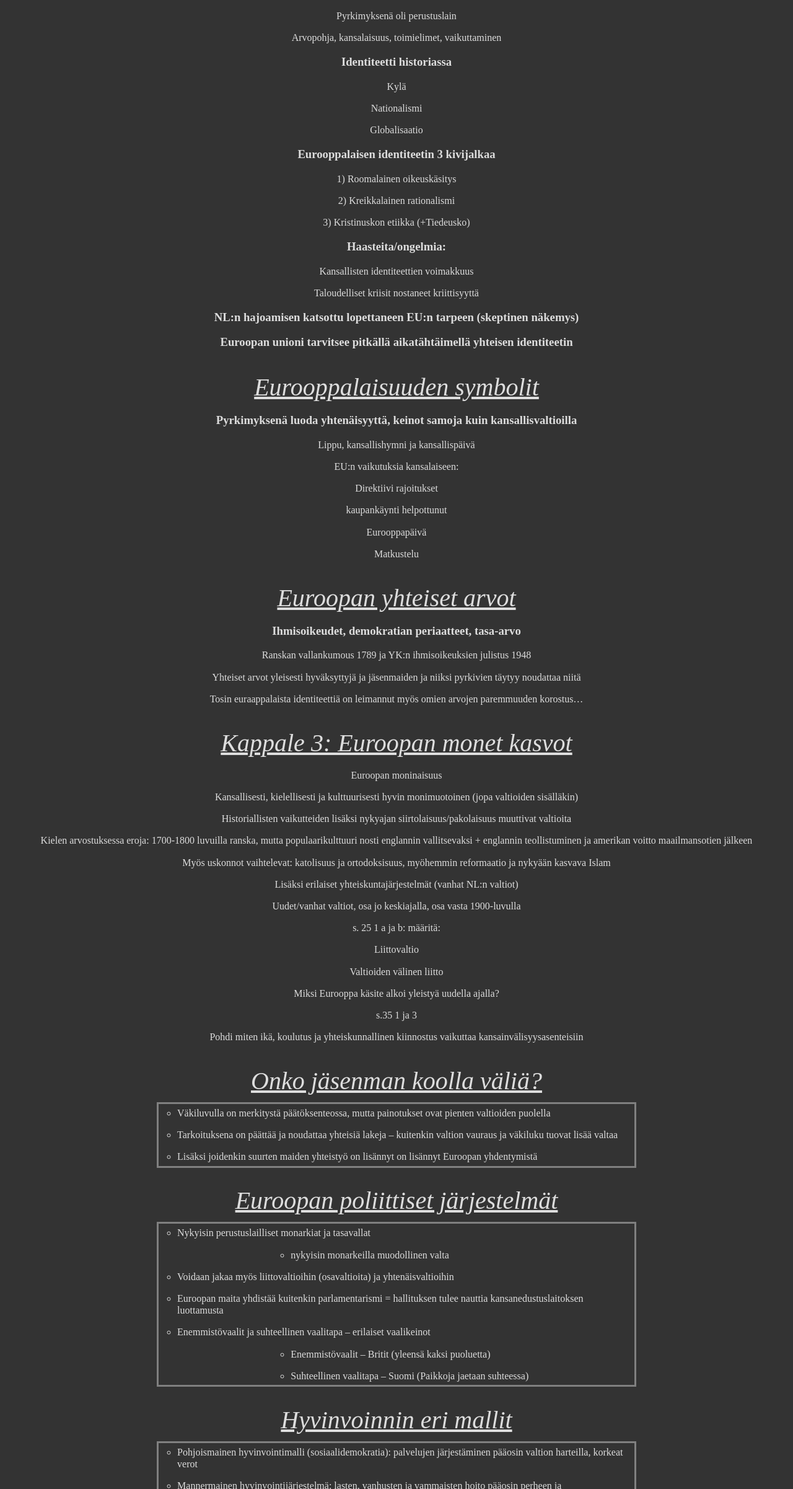
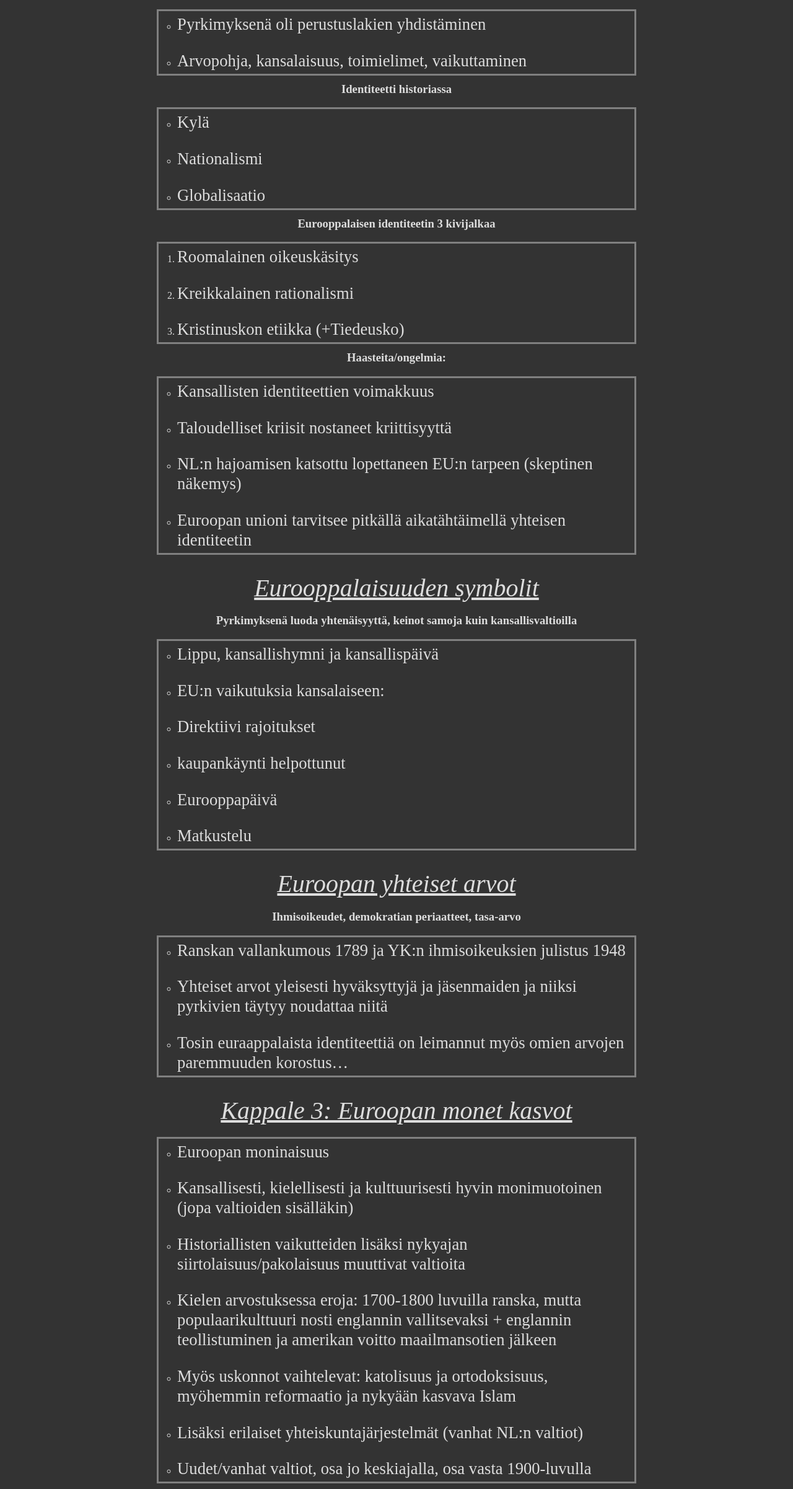
Before and after one commit to JustusKajava/JustusKajava.github.io, a plain HTML site: page yh4.html in a window 1280 px wide. Shown: the part 158-2560 px from the top of the page at 62% size. Drawn offline with Linux system fonts and the light colour scheme.

Commit message:
fixed styles

```diff
--- a/yh4.html
+++ b/yh4.html
@@ -2,28 +2,28 @@
 <html>
 <head>
 	<meta http-equiv="content-type" content="text/html; charset=windows-1252"/>
-	<title>Yhteiskuntaoppi 4</title>
+	<title></title>
 	<meta name="generator" content="LibreOffice 4.4.5.2 (Windows)"/>
 	<meta name="created" content="00:00:00"/>
-	<meta name="changed" content="2017-09-26T13:39:46.142000000"/>
+	<meta name="changed" content="2017-10-01T18:08:54.571000000"/>
   <style type="text/css">
     @page { margin: 2cm }
     body {background-color: #333333;
           color: #dddddd;
           text-align: center;}
     p { margin-bottom: 0.25cm; line-height: 120% }
-		p.western { font-family: "Lucida Bright", serif; font-size: 20pt }
-		p.cjk { font-size: 20pt }
+    p { font-family: "Lucida Bright", serif; font-size: 20pt }
+    p { font-size: 20pt }
     h1 { margin-bottom: 0.21cm }
-		h1.western { font-family: "Lucida Fax", serif; font-size: 40pt; font-style: italic; font-weight: normal }
-		h1.cjk { font-family: "Microsoft YaHei"; font-size: 40pt }
-		h1.ctl { font-family: "Mangal"; font-size: 40pt }
+    h1 { font-family: "Lucida Fax", serif; font-size: 40pt; font-style: italic; font-weight: normal }
+    h1 { font-family: "Microsoft YaHei"; font-size: 40pt }
+    h1 { font-family: "Mangal"; font-size: 40pt }
     h2 { margin-top: 1cm; margin-bottom: 0.5cm; text-decoration: underline; page-break-before: auto; page-break-after: auto }
-		h2.western { font-family: "Lucida Fax", serif; font-style: italic; font-weight: normal;font-size: 30pt }
-		h2.cjk { font-family: "Microsoft YaHei"; font-size: 30pt }
-		h2.ctl { font-family: "Mangal"; font-size: 30pt }
-		a:link { so-language: zxx }
-		ul {outline-style: solid;
+    h2 { font-family: "Lucida Fax", serif; font-style: italic; font-weight: normal;font-size: 30pt }
+    h2 { font-family: "Microsoft YaHei"; font-size: 30pt }
+    h2 { font-family: "Mangal"; font-size: 30pt }
+
+    ul,ol {outline-style: solid;
         outline-color: grey;
         outline-offset: 5px;
         margin-right: 20%;
@@ -36,70 +36,114 @@
       padding-left: 5%;
 
     }
+
     li{
       list-style: circle;
       text-align: left;
+    }
+    ol li{
+      text-align: left;
+      list-style: decimal;
     }
   </style>
 </head>
 <body lang="fi-FI" dir="ltr">
 <h1 class="western">Yhteiskuntaoppi 4</h1>
 <h2 class="western">Lissabonin sopimus</h2>
-<p style="text-decoration: none">Pyrkimyksen&auml; oli perustuslain</p>
+<ul>
+	<li/>
+<p style="text-decoration: none">Pyrkimyksen&auml; oli
+	perustuslakien yhdist&auml;minen</p>
+	<li/>
 <p style="text-decoration: none">Arvopohja, kansalaisuus,
 	toimielimet, vaikuttaminen</p>
+</ul>
 <h3 class="western">Identiteetti historiassa</h3>
+<ul>
+	<li/>
 <p>Kyl&auml;</p>
+	<li/>
 <p>Nationalismi</p>
+	<li/>
 <p>Globalisaatio</p>
+</ul>
 <h3 class="western">Eurooppalaisen identiteetin 3 kivijalkaa</h3>
-<p>1) Roomalainen oikeusk&auml;sitys</p>
-<p>2) Kreikkalainen rationalismi</p>
-<p>3) Kristinuskon etiikka (+Tiedeusko)</p>
+<ol>
+	<li/>
+<p>Roomalainen oikeusk&auml;sitys</p>
+	<li/>
+<p>Kreikkalainen rationalismi</p>
+	<li/>
+<p>Kristinuskon etiikka (+Tiedeusko)</p>
+</ol>
 <h3 class="western">Haasteita/ongelmia:</h3>
+<ul>
+	<li/>
 <p>Kansallisten identiteettien voimakkuus</p>
+	<li/>
 <p>Taloudelliset kriisit nostaneet kriittisyytt&auml;</p>
-<h3 class="western">NL:n hajoamisen katsottu lopettaneen EU:n tarpeen
-(skeptinen n&auml;kemys)</h3>
-<h3 class="western">Euroopan unioni tarvitsee pitk&auml;ll&auml;
-aikat&auml;ht&auml;imell&auml; yhteisen identiteetin</h3>
+	<li/>
+<p>NL:n hajoamisen katsottu lopettaneen EU:n tarpeen
+	(skeptinen n&auml;kemys)</p>
+	<li/>
+<p>Euroopan unioni tarvitsee pitk&auml;ll&auml;
+	aikat&auml;ht&auml;imell&auml; yhteisen identiteetin</p>
+</ul>
 <h2 class="western">Eurooppalaisuuden symbolit</h2>
 <h3 class="western">Pyrkimyksen&auml; luoda yhten&auml;isyytt&auml;,
 keinot samoja kuin kansallisvaltioilla</h3>
+<ul>
+	<li/>
 <p>Lippu, kansallishymni ja kansallisp&auml;iv&auml;</p>
+	<li/>
 <p>EU:n vaikutuksia kansalaiseen:</p>
+	<li/>
 <p>Direktiivi rajoitukset</p>
+	<li/>
 <p>kaupank&auml;ynti helpottunut</p>
+	<li/>
 <p>Eurooppap&auml;iv&auml;</p>
+	<li/>
 <p>Matkustelu</p>
+</ul>
 <h2 class="western">Euroopan yhteiset arvot</h2>
 <h3 class="western">Ihmisoikeudet, demokratian periaatteet, tasa-arvo</h3>
-<p>Ranskan vallankumous 1789 ja YK:n ihmisoikeuksien julistus 1948</p>
-<p>Yhteiset arvot yleisesti hyv&auml;ksyttyj&auml; ja j&auml;senmaiden
-ja niiksi pyrkivien t&auml;ytyy noudattaa niit&auml;</p>
+<ul>
+	<li/>
+<p>Ranskan vallankumous 1789 ja YK:n ihmisoikeuksien julistus
+	1948</p>
+	<li/>
+<p>Yhteiset arvot yleisesti hyv&auml;ksyttyj&auml; ja
+	j&auml;senmaiden ja niiksi pyrkivien t&auml;ytyy noudattaa niit&auml;</p>
+	<li/>
 <p>Tosin euraappalaista identiteetti&auml; on leimannut my&ouml;s
 	omien arvojen paremmuuden korostus&hellip;</p>
+</ul>
 <h2 class="western">Kappale 3: Euroopan monet kasvot</h2>
+<ul>
+	<li/>
 <p>Euroopan moninaisuus</p>
-<p>Kansallisesti, kielellisesti ja kulttuurisesti hyvin monimuotoinen
-(jopa valtioiden sis&auml;ll&auml;kin)</p>
+	<li/>
+<p>Kansallisesti, kielellisesti ja kulttuurisesti hyvin
+	monimuotoinen (jopa valtioiden sis&auml;ll&auml;kin)</p>
+	<li/>
 <p>Historiallisten vaikutteiden lis&auml;ksi nykyajan
 	siirtolaisuus/pakolaisuus muuttivat valtioita</p>
-<p>Kielen arvostuksessa eroja: 1700-1800 luvuilla ranska, mutta
-populaarikulttuuri nosti englannin vallitsevaksi + englannin
+	<li/>
+<p>Kielen arvostuksessa eroja: 1700-1800 luvuilla ranska,
+	mutta populaarikulttuuri nosti englannin vallitsevaksi + englannin
 	teollistuminen ja amerikan voitto maailmansotien j&auml;lkeen</p>
-<p>My&ouml;s uskonnot vaihtelevat: katolisuus ja ortodoksisuus,
-my&ouml;hemmin reformaatio ja nyky&auml;&auml;n kasvava Islam</p>
-<p>Lis&auml;ksi erilaiset yhteiskuntaj&auml;rjestelm&auml;t (vanhat
-NL:n valtiot)</p>
-<p>Uudet/vanhat valtiot, osa jo keskiajalla, osa vasta 1900-luvulla</p>
-<p>s. 25 1 a ja b: m&auml;&auml;rit&auml;:</p>
-<p>Liittovaltio</p>
-<p>Valtioiden v&auml;linen liitto</p>
-<p>Miksi Eurooppa k&auml;site alkoi yleisty&auml; uudella ajalla?</p>
-<p>s.35 1 ja 3</p>
-<p>Pohdi miten ik&auml;, koulutus ja yhteiskunnallinen kiinnostus
-vaikuttaa kansainv&auml;lisyysasenteisiin</p>
+	<li/>
+<p>My&ouml;s uskonnot vaihtelevat: katolisuus ja
+	ortodoksisuus, my&ouml;hemmin reformaatio ja nyky&auml;&auml;n
+	kasvava Islam</p>
+	<li/>
+<p>Lis&auml;ksi erilaiset yhteiskuntaj&auml;rjestelm&auml;t
+	(vanhat NL:n valtiot)</p>
+	<li/>
+<p>Uudet/vanhat valtiot, osa jo keskiajalla, osa vasta
+	1900-luvulla</p>
+</ul>
 <h2 class="western">Onko j&auml;senman koolla v&auml;li&auml;?</h2>
 <ul>
 	<li/>
@@ -235,17 +279,15 @@ vaikuttaa kansainv&auml;lisyysasenteisiin</p>
 <p><b>P&auml;&auml;teht&auml;v&auml;t:</b></p>
 	<ul>
 		<li/>
-<p><span style="font-weight: normal">Lains&auml;&auml;d&auml;nt&ouml;</span></p>
+<p style="font-weight: normal">Lains&auml;&auml;d&auml;nt&ouml;</p>
 		<li/>
-<p><span style="font-weight: normal">T</span><span style="font-weight: normal">alousarvion
-		hyv&auml;ksynt&auml;</span></p>
+<p><span style="font-weight: normal">Talousarvion hyv&auml;ksynt&auml;</span></p>
 	</ul>
 	<li/>
-<p><span style="font-weight: normal">Kansainv&auml;liset
-	sopimukset</span></p>
+<p style="font-weight: normal">Kansainv&auml;liset sopimukset</p>
 	<li/>
-<p><span style="font-weight: normal">Valvoo lains&auml;&auml;d&auml;nt&ouml;&auml;
-	ja toteutusta</span></p>
+<p style="font-weight: normal">Valvoo lains&auml;&auml;d&auml;nt&ouml;&auml;
+	ja toteutusta</p>
 </ul>
 <h2 class="western" style="font-weight: normal">Komissio</h2>
 <ul>
@@ -1103,28 +1145,28 @@ maanosa?</h1>
 <p><u>Johtaa</u><span style="text-decoration: none"> ja valvoo
 	varaink&auml;ytt&ouml;&auml;</span></p>
 </ul>
-<h2 class="western"><span style="text-decoration: none">Parlamentti</span></h2>
+<h2 class="western" style="text-decoration: none">Parlamentti</h2>
 <ul>
 	<li/>
-<p><span style="text-decoration: none">Hyv&auml;ksyy ja valvoo
-	talousarvion/talousarvioita</span></p>
+<p style="text-decoration: none">Hyv&auml;ksyy ja valvoo
+	talousarvion/talousarvioita</p>
 </ul>
-<h1 class="western"><span style="text-decoration: none">EKP</span></h1>
+<h1 class="western" style="text-decoration: none">EKP</h1>
 <ul>
 	<li/>
-<p><span style="text-decoration: none">talouden vakaus</span></p>
+<p style="text-decoration: none">talouden vakaus</p>
 	<ul>
-		<p><span style="text-decoration: none">&rarr; ennustettavuus</span></p>
+		<p style="text-decoration: none">&rarr; ennustettavuus</p>
 		<li/>
-<p><span style="text-decoration: none">2%</span></p>
+<p style="text-decoration: none">2%</p>
 		<ul>
 			<li/>
-<p><span style="text-decoration: none">Pieni inflaatio =
-			talouskasvu</span></p>
+<p style="text-decoration: none">Pieni inflaatio =
+			talouskasvu</p>
 		</ul>
 		<li/>
-<p><span style="text-decoration: none">ohjauskorot &rarr;
-		vaikutetaan kysynt&auml;&auml;n ja tarjontaan</span></p>
+<p style="text-decoration: none">ohjauskorot &rarr;
+		vaikutetaan kysynt&auml;&auml;n ja tarjontaan</p>
 	</ul>
 </ul>
 </body>
```
Also changed, not shown: index.html (+14 -14 lines). Lines whose indentation alone changed are shown as unchanged.
